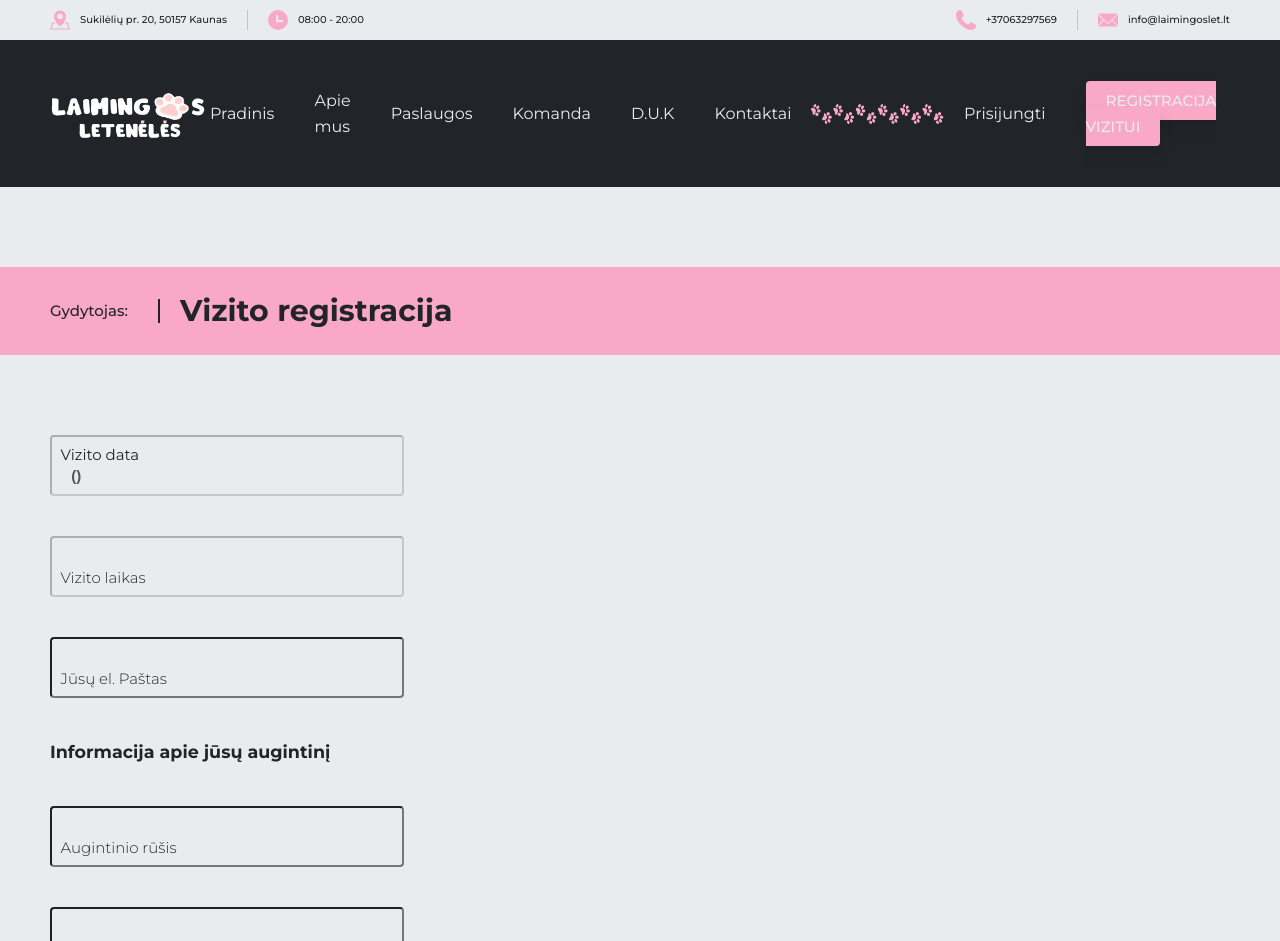
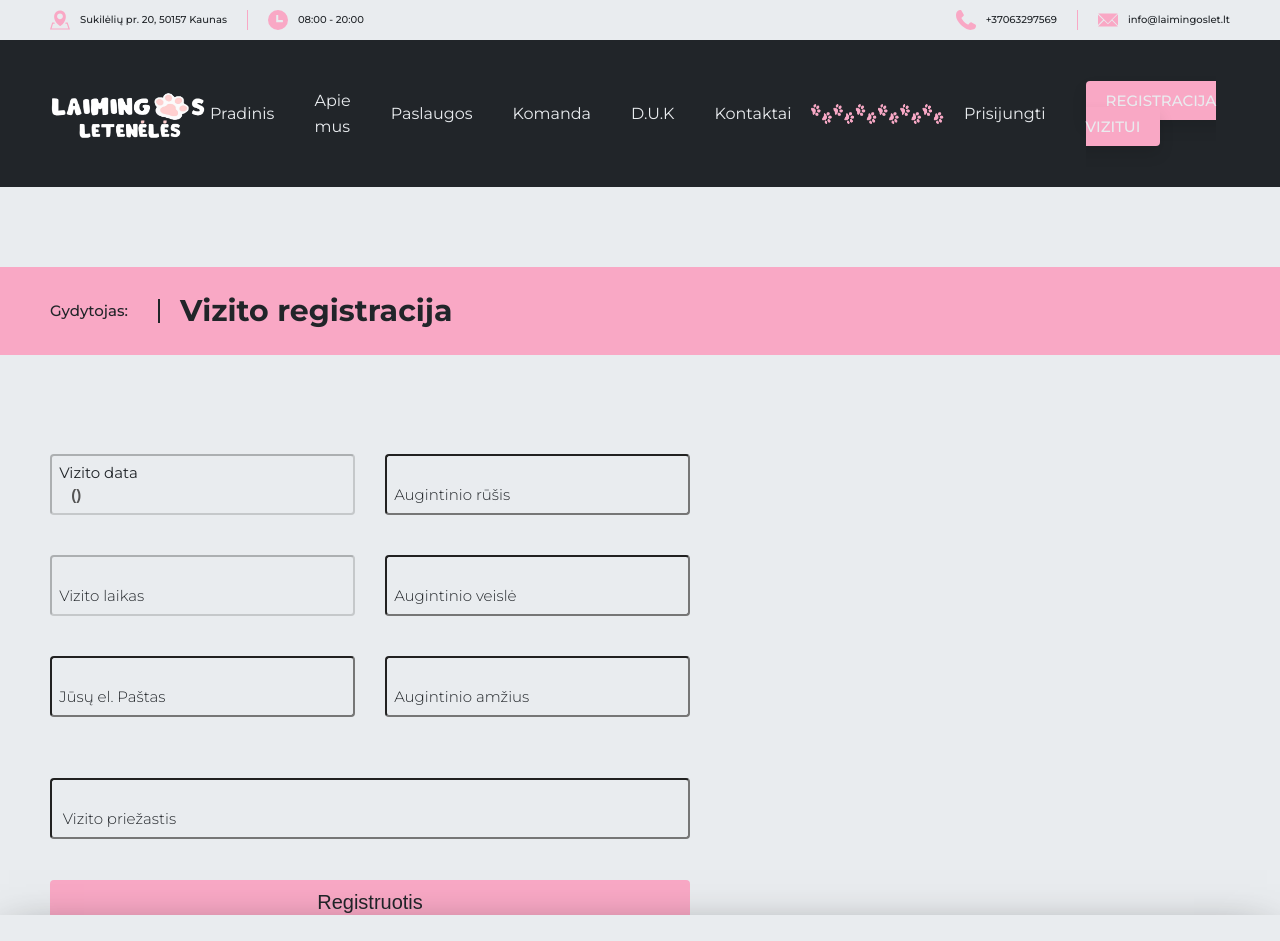
Before and after one commit to Jasiuka/vet-clinic, a React (Vite) app: page /vizitas/registracija/1 in a window 1280 px wide. Shown: the top 941 px of the page. Built offline with nearby package versions, Linux system fonts and the light colour scheme; no server answers.

Commit message:
appointment registration form when not logged in user, some design fixes

```diff
--- a/src/components/accordion.component.jsx
+++ b/src/components/accordion.component.jsx
@@ -1,11 +1,15 @@
 import propTypes from "prop-types";
+import PlusIcon from "../pages/faq/accordion-plus-icon.component";
+import MinusIcon from "../pages/faq/accordion-minus-icon.component";
 export const AccordionItem = ({ title, text, isActive, clickHandler }) => {
   return (
     <div
       onClick={clickHandler}
       className={`accordion-item ${isActive ? "accordion-item-open" : ""}`}
     >
-      <h4 className="accordion-item__heading">{title}</h4>
+      <h4 className="accordion-item__heading">
+        {title} {isActive ? <MinusIcon /> : <PlusIcon />}
+      </h4>
       <p
         className={`accordion-item__text ${
           isActive ? "accordion-item__text-open" : ""
--- a/src/components/form-input-box.component.jsx
+++ b/src/components/form-input-box.component.jsx
@@ -8,15 +8,16 @@ export const FormInputBox = ({
   inputName,
   isDisabled = false,
   isValue = "",
+  uniqueClassName,
 }) => {
   const [isLabelMoved, setIsLabelMoved] = useState(false);
   const [inputValue, setInputValue] = useState("");
 
   return (
-    <div className="form-container">
+    <div className={`form-container ${uniqueClassName}`}>
       <input
         id={inputId}
-        className="form-input"
+        className={`form-input`}
         type={inputType}
         onFocus={() => setIsLabelMoved(true)}
         onBlur={() => setIsLabelMoved(false)}
@@ -46,6 +47,7 @@ FormInputBox.propTypes = {
   inputName: PropTypes.string,
   isDisabled: PropTypes.bool,
   isValue: PropTypes.string,
+  uniqueClassName: PropTypes.string,
 };
 
 export default FormInputBox;
--- a/src/pages/about-us/about-us.style.css
+++ b/src/pages/about-us/about-us.style.css
@@ -5,7 +5,6 @@
 }
 
 .about-us__inner {
-  margin: 0 auto;
   position: relative;
   padding: var(--section-padding);
   display: flex;
@@ -19,7 +18,6 @@
 .about-us__heading {
   font-size: var(--font-hero-heading);
   text-wrap: balance;
-  text-align: center;
 }
 
 .about-us__main-text {
@@ -27,7 +25,6 @@
   grid-row: 2 / 3;
   align-self: center;
   line-height: 1.5;
-  text-align: center;
   text-wrap: balance;
   font-size: var(--font-medium);
 }
@@ -43,18 +40,15 @@
 .about-us__vision {
   display: flex;
   flex-direction: column;
-  align-items: center;
-
   border-radius: 4px;
-
   background-color: var(--accent-color);
-  padding: 2rem 0.5rem;
+  padding: 2rem;
+  width: 90%;
+  align-self: flex-start;
 }
 
 .about-us__vision p {
   margin-top: 1rem;
-  text-align: center;
-  text-wrap: balance;
 }
 
 /* ABOUT US PAGE */
--- a/src/pages/appointment/registration-route/appointment-registration.page.jsx
+++ b/src/pages/appointment/registration-route/appointment-registration.page.jsx
@@ -1,5 +1,4 @@
 import { useParams } from "react-router-dom";
-import FormInputBox from "../../../components/form-input-box.component";
 import {
   ChangeDateFormat,
   ExtractDate,
@@ -8,6 +7,8 @@ import {
 import { useGetAppointmentByIdQuery } from "../../../services/appointments";
 import { useState, useEffect } from "react";
 import "./appointment-registration.style.css";
+import NoRegForm from "./no-reg-form.component";
+import { useSelector } from "react-redux";
 export const AppointmentRegistration = () => {
   let { id } = useParams();
   const [appointmentData, setAppointmentData] = useState({
@@ -18,6 +19,7 @@ export const AppointmentRegistration = () => {
     vetName: "",
     vetLastName: "",
   });
+  const user = useSelector((state) => state.user);
   const { data, error, isLoading } = useGetAppointmentByIdQuery(id);
   useEffect(() => {
     if (data) {
@@ -52,47 +54,13 @@ export const AppointmentRegistration = () => {
         <h1>Vizito registracija</h1>
       </div>
       <div className="appointment-registration__forms appointment-registration__inner">
-        <FormInputBox
-          inputId={"reg_date"}
-          inputName={"reg_date"}
-          inputType={"text"}
-          label={"Vizito data"}
-          isDisabled={true}
-          isValue={`${appointmentData.date} (${appointmentData.dayName})`}
-        />
-        <FormInputBox
-          inputId={"reg_time"}
-          inputName={"reg_time"}
-          inputType={"text"}
-          label={"Vizito laikas"}
-          isDisabled={true}
-          isValue={appointmentData.time}
-        />
-        <FormInputBox
-          inputId={"reg_email"}
-          inputName={"reg_email"}
-          inputType={"email"}
-          label={"Jūsų el. Paštas"}
-        />
-        <h3>Informacija apie jūsų augintinį</h3>
-        <FormInputBox
-          inputId={"reg_specie"}
-          inputName={"reg_specie"}
-          inputType={"text"}
-          label={"Augintinio rūšis"}
-        />
-        <FormInputBox
-          inputId={"reg_breed"}
-          inputName={"reg_breed"}
-          inputType={"text"}
-          label={"Augintinio veislė"}
-        />
-        <FormInputBox
-          inputId={"reg_years"}
-          inputName={"reg_years"}
-          inputType={"number"}
-          label={"Augintinio amžius"}
-        />
+        {!user && (
+          <NoRegForm
+            appointmentDate={appointmentData.date}
+            appointmentTime={appointmentData.time}
+            dayName={appointmentData.dayName.toUpperCase()}
+          />
+        )}
       </div>
     </main>
   );
--- a/src/pages/appointment/registration-route/appointment-registration.style.css
+++ b/src/pages/appointment/registration-route/appointment-registration.style.css
@@ -21,14 +21,7 @@
 
 .appointment-registration__inner {
   padding: var(--section-padding);
-  display: flex;
-  flex-direction: column;
-  justify-content: center;
-  gap: 4rem;
-}
-
-.appointment-registration__inner .form-container {
-  width: 30%;
+  height: 70vh;
 }
 
 .appointment-registration__inner .form-container:first-of-type {
@@ -42,3 +35,61 @@
 .appointment-registration__inner .form-container input:disabled {
   font-weight: 600;
 }
+
+/* NO REG FORM */
+.no-reg-form {
+  display: grid;
+  grid-template-columns: repeat(2, 1fr);
+  grid-template-rows: 70% 20% 10%;
+  width: 50vw;
+  gap: 3rem;
+  height: fit-content;
+  align-items: center;
+}
+
+.no-reg-form__client {
+  grid-column: 1/2;
+  grid-row: 1/2;
+  display: flex;
+  flex-direction: column;
+  gap: 4rem;
+}
+
+.no-reg-form__pet {
+  grid-column: 2/3;
+  grid-row: 1/2;
+  display: flex;
+  flex-direction: column;
+  gap: 4rem;
+}
+
+.no-reg-form .description-input-box {
+  grid-row: 2/3;
+  grid-column: 1/-1;
+  width: 100%;
+}
+
+.no-reg-form .description-input-box .form-label {
+  left: 2%;
+}
+
+.no-reg-form button {
+  grid-column: 1/-1;
+  grid-row: 3/4;
+  padding: 1rem;
+  /* width: 40%; */
+  border-radius: 4px;
+  border: none;
+  background-color: var(--accent-color);
+  color: var(--dark-grey);
+  font-size: var(--font-medium);
+  border: 1px solid transparent;
+  transition: all 0.3s ease;
+  cursor: pointer;
+}
+
+.no-reg-form button:hover {
+  background-color: var(--light-grey);
+  border: 1px solid var(--dark-grey);
+}
+/* NO REG FORM */
--- /dev/null
+++ b/src/pages/appointment/registration-route/no-reg-form.component.jsx
@@ -0,0 +1,67 @@
+import FormInputBox from "../../../components/form-input-box.component";
+import PropTypes from "prop-types";
+export const NoRegForm = ({ appointmentDate, dayName, appointmentTime }) => {
+  return (
+    <form className="no-reg-form">
+      <div className="no-reg-form__client">
+        <FormInputBox
+          inputId={"reg_date"}
+          inputName={"reg_date"}
+          inputType={"text"}
+          label={"Vizito data"}
+          isDisabled={true}
+          isValue={`${appointmentDate} (${dayName})`}
+        />
+        <FormInputBox
+          inputId={"reg_time"}
+          inputName={"reg_time"}
+          inputType={"text"}
+          label={"Vizito laikas"}
+          isDisabled={true}
+          isValue={appointmentTime}
+        />
+        <FormInputBox
+          inputId={"reg_email"}
+          inputName={"reg_email"}
+          inputType={"email"}
+          label={"Jūsų el. Paštas"}
+        />
+      </div>
+      <div className="no-reg-form__pet">
+        <FormInputBox
+          inputId={"reg_specie"}
+          inputName={"reg_specie"}
+          inputType={"text"}
+          label={"Augintinio rūšis"}
+        />
+        <FormInputBox
+          inputId={"reg_breed"}
+          inputName={"reg_breed"}
+          inputType={"text"}
+          label={"Augintinio veislė"}
+        />
+        <FormInputBox
+          inputId={"reg_years"}
+          inputName={"reg_years"}
+          inputType={"number"}
+          label={"Augintinio amžius"}
+        />
+      </div>
+      <FormInputBox
+        inputId={"reg_description"}
+        inputName={"reg_description"}
+        inputType={"text"}
+        label={"Vizito priežastis"}
+        uniqueClassName={"description-input-box"}
+      />
+      <button type="submit">Registruotis</button>
+    </form>
+  );
+};
+
+NoRegForm.propTypes = {
+  appointmentDate: PropTypes.string,
+  dayName: PropTypes.string,
+  appointmentTime: PropTypes.string,
+};
+export default NoRegForm;
--- /dev/null
+++ b/src/pages/faq/accordion-minus-icon.component.jsx
@@ -0,0 +1,27 @@
+export const MinusIcon = () => {
+  return (
+    <svg
+      version="1.1"
+      className="accordion-icon"
+      xmlns="http://www.w3.org/2000/svg"
+      xmlnsXlink="http://www.w3.org/1999/xlink"
+      x="0px"
+      y="0px"
+      width="122.875px"
+      height="28.489px"
+      viewBox="0 0 122.875 28.489"
+      enableBackground="new 0 0 122.875 28.489"
+      xmlSpace="preserve"
+    >
+      <g>
+        <path
+          fillRule="evenodd"
+          clipRule="evenodd"
+          d="M108.993,0c7.683-0.059,13.898,6.12,13.882,13.805 c-0.018,7.682-6.26,13.958-13.942,14.018c-31.683,0.222-63.368,0.444-95.051,0.666C6.2,28.549-0.016,22.369,0,14.685 C0.018,7.002,6.261,0.726,13.943,0.667C45.626,0.445,77.311,0.223,108.993,0L108.993,0z"
+        />
+      </g>
+    </svg>
+  );
+};
+
+export default MinusIcon;
--- /dev/null
+++ b/src/pages/faq/accordion-plus-icon.component.jsx
@@ -0,0 +1,27 @@
+export const PlusIcon = () => {
+  return (
+    <svg
+      version="1.1"
+      className="accordion-icon"
+      xmlns="http://www.w3.org/2000/svg"
+      xmlnsXlink="http://www.w3.org/1999/xlink"
+      x="0px"
+      y="0px"
+      width="122.875px"
+      height="122.648px"
+      viewBox="0 0 122.875 122.648"
+      enableBackground="new 0 0 122.875 122.648"
+      xmlSpace="preserve"
+    >
+      <g>
+        <path
+          fillRule="evenodd"
+          clipRule="evenodd"
+          d="M108.993,47.079c7.683-0.059,13.898,6.12,13.882,13.805 c-0.018,7.683-6.26,13.959-13.942,14.019L75.24,75.138l-0.235,33.73c-0.063,7.619-6.338,13.789-14.014,13.78 c-7.678-0.01-13.848-6.197-13.785-13.818l0.233-33.497l-33.558,0.235C6.2,75.628-0.016,69.448,0,61.764 c0.018-7.683,6.261-13.959,13.943-14.018l33.692-0.236l0.236-33.73C47.935,6.161,54.209-0.009,61.885,0 c7.678,0.009,13.848,6.197,13.784,13.818l-0.233,33.497L108.993,47.079L108.993,47.079z"
+        />
+      </g>
+    </svg>
+  );
+};
+
+export default PlusIcon;
--- a/src/pages/faq/faq.style.css
+++ b/src/pages/faq/faq.style.css
@@ -15,8 +15,9 @@
 
 .accordion-item {
   width: 90%;
-  color: var(--light-grey);
-  background-color: var(--dark-grey);
+  color: var(--dark-grey);
+  background-color: var(--light-grey);
+  border: 4px solid var(--accent-color);
   border-radius: 4px;
   padding: 2rem;
   cursor: pointer;
@@ -25,6 +26,9 @@
 
 .accordion-item__heading {
   font-size: var(--font-medium);
+  display: flex;
+  justify-content: space-between;
+  align-items: center;
 }
 
 .accordion-item__text {
@@ -37,4 +41,11 @@
 .accordion-item__text-open {
   height: 10rem;
   margin-top: 2rem;
+  padding-top: 1rem;
+  border-top: solid 1px var(--accent-color);
 }
+
+.accordion-icon {
+  width: 2rem;
+  height: 2rem;
+}
```
Also changed, not shown: 1 other file (tests, documents, lock files or other folders).
